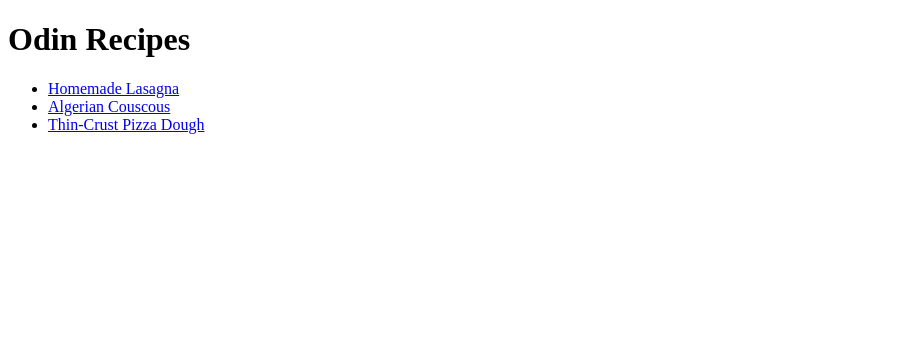
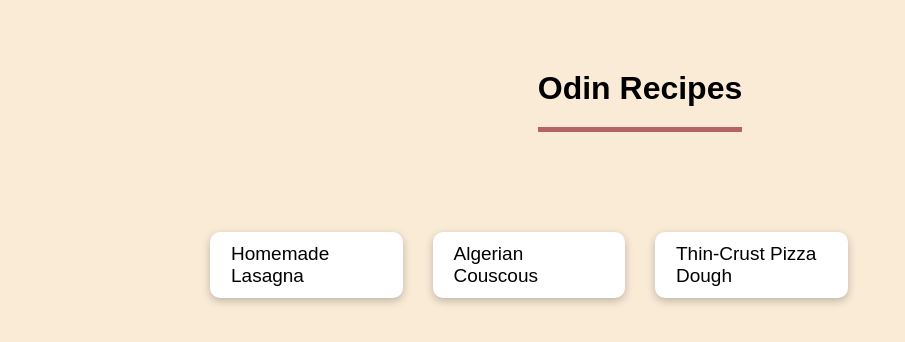
Before and after one commit to BenidrisAbdenour/odin-recipes, a plain HTML site: page index.html in a window 1280 px wide. Shown: the whole page, without its empty margins (0-905 px from the left). Drawn offline with Linux system fonts and the light colour scheme.

Commit message:
Add styles to the home page
Used external CSS to style the home page
Added classes for targeted elements

```diff
--- /dev/null
+++ b/css/home-page.css
@@ -0,0 +1,64 @@
+*{
+    box-sizing: border-box ;
+    margin: 0;
+    padding: 0;
+}
+
+body {
+    background-color: antiquewhite;
+    font-family: sans-serif;
+}
+
+.main-title {
+    text-align: center;
+    padding: 20px 0px;
+    border-bottom: 5px solid #b56464;
+    width: fit-content;
+    margin: 50px auto;
+}
+
+.recipes-list {
+    padding: 50px 200px;
+    list-style: none;
+    display: grid;
+    grid-template-columns: repeat(4,1fr);
+    gap: 10px;
+}
+
+@media (max-width:1050px) {
+    .recipes-list{
+        padding: 50px;
+    }
+}
+@media (max-width:800px){
+    .recipes-list{
+        grid-template-columns: repeat(3,1fr);
+    }
+}
+
+
+.recipe-item {
+    background-color: white;
+    margin: 0px 10px;
+    border-radius: 10px;
+    box-shadow: rgba(0, 0, 0, 0.24) 0px 3px 8px;
+    border: 1px solid transparent;
+    transition: 0.3s;
+}
+
+.recipe-item:hover {
+    box-shadow: rgba(0, 0, 0, 0.35) 0px 5px 15px;
+    background-color:  rgb(255, 244, 244);
+    border: 1px solid rgb(255, 219, 219);
+}
+
+
+.recipe-link {
+    display: block;
+    text-decoration: none;
+    font-size: 19px;
+    color: black;
+    width: 100%;
+    height: 100%;
+    padding: 10px 20px;
+}
--- a/index.html
+++ b/index.html
@@ -4,19 +4,20 @@
 <head>
     <meta charset="utf-8">
     <title>Recipes</title>
+    <link rel="stylesheet" href="./css/home-page.css">
 </head>
 
 <body>
-    <h1>Odin Recipes</h1>
-    <ul>
-        <li>
-            <a href="./recipes/lasagna.html">Homemade Lasagna</a>
+    <h1 class="main-title">Odin Recipes</h1>
+    <ul class="recipes-list">
+        <li class="recipe-item">
+            <a href="./recipes/lasagna.html" class="recipe-link">Homemade Lasagna</a>
         </li>
-        <li>
-            <a href="./recipes/couscous.html">Algerian Couscous</a>
+        <li class="recipe-item">
+            <a href="./recipes/couscous.html" class="recipe-link">Algerian Couscous</a>
         </li>
-        <li>
-            <a href="./recipes/pizza-dough.html">Thin-Crust Pizza Dough</a>
+        <li class="recipe-item">
+            <a href="./recipes/pizza-dough.html" class="recipe-link">Thin-Crust Pizza Dough</a>
         </li>
     </ul>
 </body>
```
